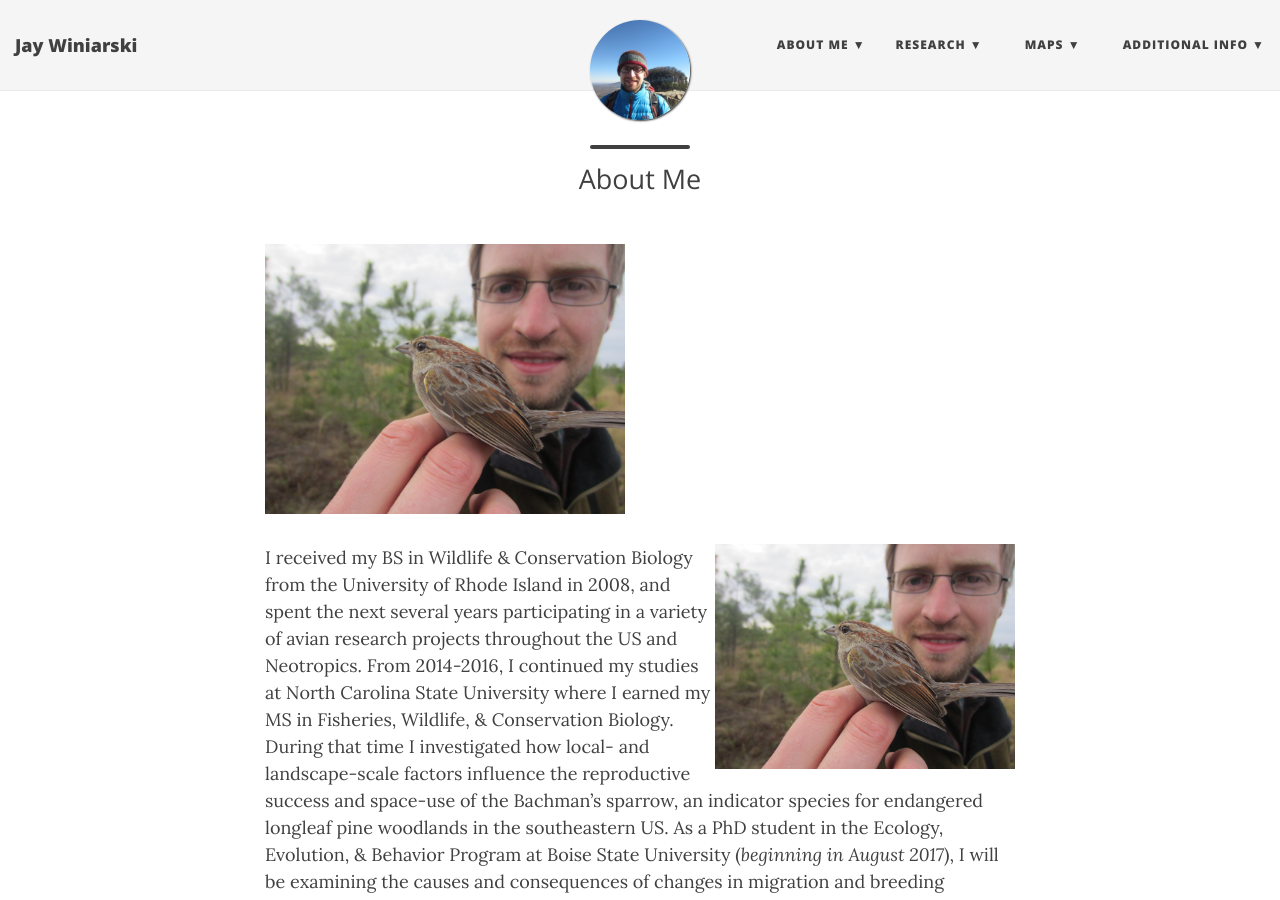
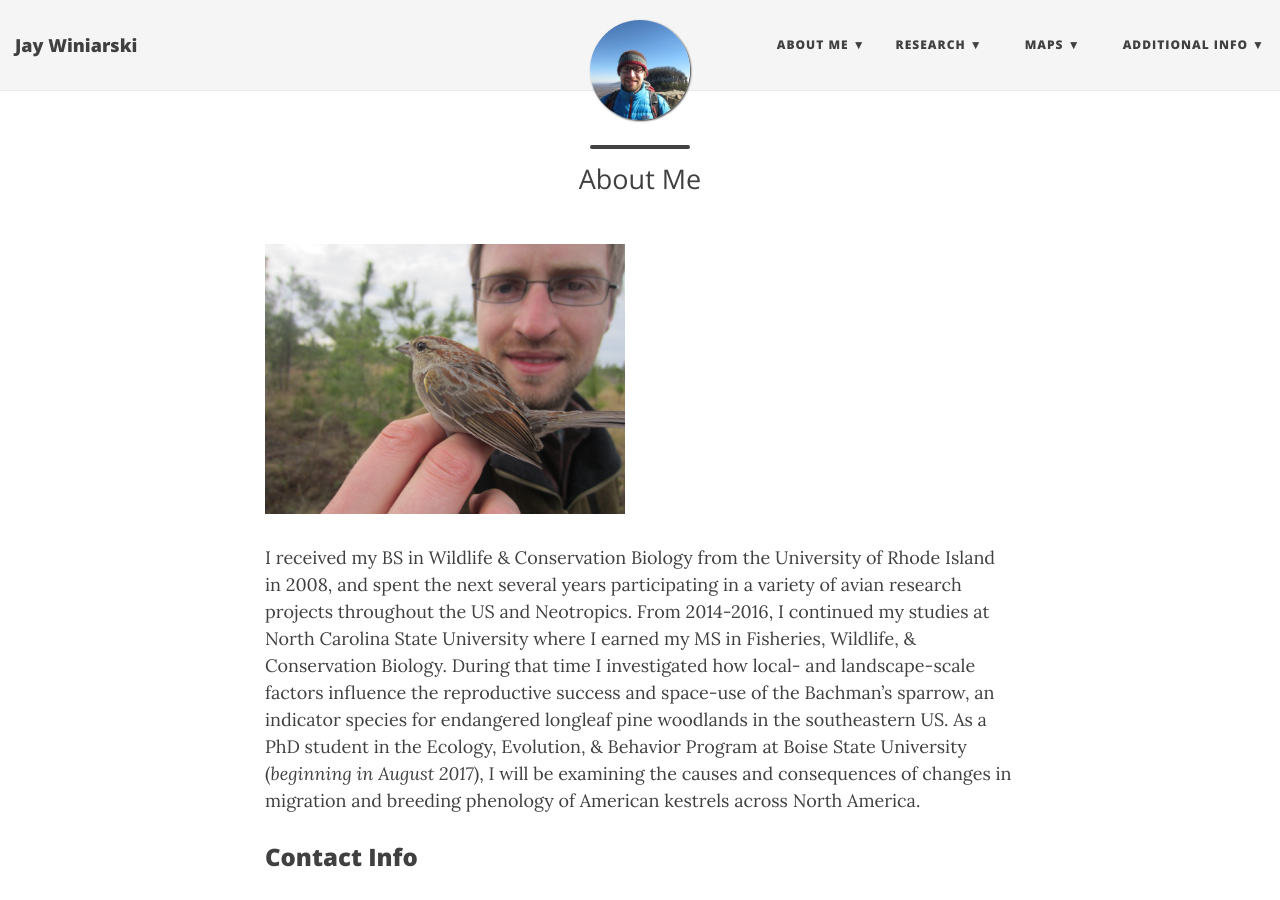
Before and after one commit to jaymwin/jaymwin.github.io, a Jekyll site: the page built from aboutme.md, in a window 1280 px wide and 900 px high. Built offline with Jekyll 4.4.1, drawn with Linux system fonts in a browser that asks for light colours; nearby versions of some CDN libraries.

Commit message:
Update aboutme.md

```diff
--- a/aboutme.md
+++ b/aboutme.md
@@ -4,9 +4,7 @@ title: ""
 subtitle: "About Me"
 ---
 
-![](/img/jay_photo_2.jpg){:width="360px"}
-
-<img align="right" src="/img/jay_photo_2.jpg" width="300">
+<img align="center" src="/img/jay_photo_2.jpg" width="360">
 
 I received my BS in Wildlife & Conservation Biology from the University of Rhode Island in 2008, and spent the next several years participating in a variety of avian research projects throughout the US and Neotropics. From 2014-2016, I continued my studies at North Carolina State University where I earned my MS in Fisheries, Wildlife, & Conservation Biology. During that time I investigated how local- and landscape-scale factors influence the reproductive success and space-use of the Bachman’s sparrow, an indicator species for endangered longleaf pine woodlands in the southeastern US. As a PhD student in the Ecology, Evolution, & Behavior Program at Boise State University (*beginning in August 2017*), I will be examining the causes and consequences of changes in migration and breeding phenology of American kestrels across North America.
 
```
